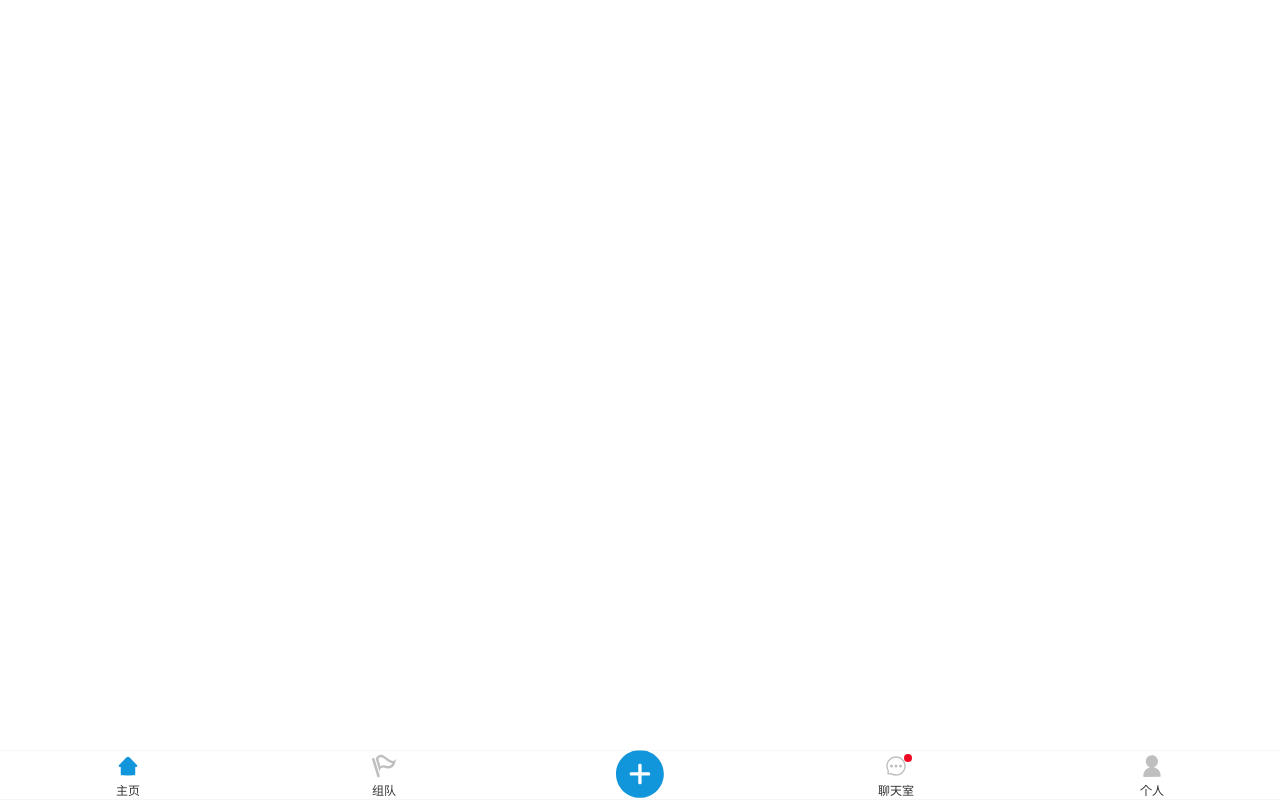
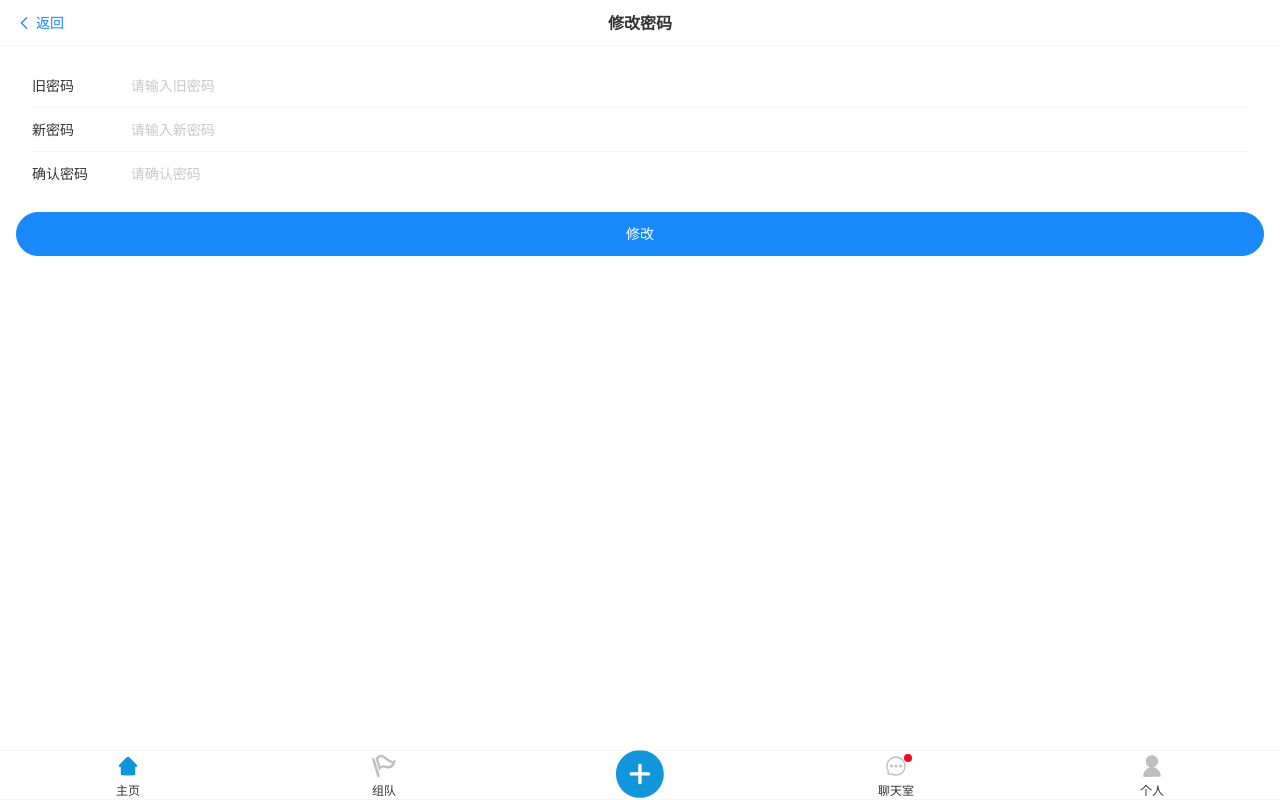
Before and after one commit to GoodLuckyed/partner-frontend, a Vue app: page /user/update/password in a window 1280 px wide. Before the commit this address had no page. Built offline with nearby package versions, Linux system fonts and the light colour scheme.

Commit message:
add 修改密码、性别、头像

```diff
--- a/components.d.ts
+++ b/components.d.ts
@@ -36,6 +36,7 @@ declare module 'vue' {
     VanNavBar: typeof import('vant/es')['NavBar']
     VanNoticeBar: typeof import('vant/es')['NoticeBar']
     VanOverlay: typeof import('vant/es')['Overlay']
+    VanPicker: typeof import('vant/es')['Picker']
     VanPickerGroup: typeof import('vant/es')['PickerGroup']
     VanPopover: typeof import('vant/es')['Popover']
     VanPopup: typeof import('vant/es')['Popup']
--- a/src/pages/user/UserEditPage.vue
+++ b/src/pages/user/UserEditPage.vue
@@ -1,4 +1,12 @@
 <template>
+  <van-sticky>
+    <van-nav-bar
+        title="用户修改"
+        left-text="返回"
+        left-arrow
+        @click-left="onClickLeft"
+    />
+  </van-sticky>
   <van-form @submit="onSubmit">
       <van-field
           v-model="editUser.currentValue"
@@ -48,7 +56,9 @@ const onSubmit = async () => {
     showFailToast('修改失败')
   }
 };
-
+const onClickLeft = () => {
+  router.back()
+}
 </script>
 
 <style scoped>
--- a/src/pages/user/UserTeamCreatePage.vue
+++ /dev/null
@@ -1,46 +0,0 @@
-<template>
-  <div id="teamPage">
-    <van-search v-model="searchText" placeholder="请输入搜索关键词" @search="onSearch"/>
-    <TeamCardList :team-list="teamList"></TeamCardList>
-    <van-empty v-if="teamList.length < 1" description="无搜索结果" />
-  </div>
-</template>
-
-<script setup lang="ts">
-import { useRouter } from "vue-router";
-import TeamCardList from "../../components/TeamCardList.vue";
-import {onMounted, ref} from "vue";
-import {reqGetCreatedTeamList} from "../../api/team";
-import {showFailToast} from "vant";
-
-const router = useRouter();
-
-const searchText = ref('')
-const onSearch = (val:string) => {
-  listTeams(val)
-}
-const doJoinTeam = () => {
-  router.push({
-    path:'/team/add'
-  })
-}
-
-const teamList = ref([])
-onMounted(async () => {
-  listTeams();
-})
-
-const listTeams = async (val = '') => {
-  const res = await reqGetCreatedTeamList(val)
-  if (res?.code == 0){
-    teamList.value = res.data
-  }else {
-    showFailToast('加载队伍列表失败,请稍后重试')
-  }
-}
-
-</script>
-
-<style scoped>
-
-</style>
--- a/src/pages/user/UserTeamJoinPage.vue
+++ /dev/null
@@ -1,41 +0,0 @@
-<template>
-  <div id="teamPage">
-    <van-search v-model="searchText" placeholder="请输入搜索关键词" @search="onSearch"/>
-    <TeamCardList :team-list="teamList"></TeamCardList>
-    <van-empty v-if="teamList.length < 1" description="无搜索结果" />
-  </div>
-</template>
-
-<script setup lang="ts">
-import { useRouter } from "vue-router";
-import TeamCardList from "../../components/TeamCardList.vue";
-import {onMounted, ref} from "vue";
-import {reqGetJoinedTeamList} from "../../api/team";
-import {showFailToast} from "vant";
-
-const router = useRouter();
-
-const searchText = ref('')
-const onSearch = (val:string) => {
-  listTeams(val)
-}
-
-const teamList = ref([])
-onMounted(async () => {
-  listTeams();
-})
-
-const listTeams = async (val = '') => {
-  const res = await reqGetJoinedTeamList(val)
-  if (res?.code == 0){
-    teamList.value = res.data
-  }else {
-    showFailToast('加载队伍列表失败,请稍后重试')
-  }
-}
-
-</script>
-
-<style scoped>
-
-</style>
--- a/src/pages/user/UserUpdatePage.vue
+++ b/src/pages/user/UserUpdatePage.vue
@@ -1,36 +1,56 @@
 <template>
+  <van-sticky>
+    <van-nav-bar
+        title="用户修改"
+        left-text="返回"
+        left-arrow
+        @click-left="onClickLeft"
+    />
+  </van-sticky>
+
+  <van-cell title="头像" is-link center>
+    <van-uploader v-model="imgUrl" :max-count="1" :after-read="afterRead" :max-size="2 * 1024 * 1024" @oversize="oversize">
+      <template #preview-delete/>
+      <img :src="user.avatarUrl" style="width: 60px;height: 60px;border-radius: 50%" alt=""/>
+    </van-uploader>
+  </van-cell>
+  <van-cell title="账户" :value="user.userAccount"/>
   <van-cell title="昵称" is-link :value="user.username" @click="toEdit('username','昵称',user.username)"/>
-  <van-cell title="账户" is-link :value="user.userAccount"/>
-  <van-cell title="头像" is-link @click="toEdit('avatarUrl','头像',user.avatarUrl)">
-    <img style="height: 48px" :src="user.avatarUrl">
+  <van-cell title="简介" is-link :value="user.profile ?? '还未填写个人简介'" @click="toEdit('profile','个人简介',user.profile)"/>
+  <van-cell title="性别" is-link @click="()=>showPicker=true">
+    <span v-if="user.gender===1">男</span>
+    <span v-if="user.gender===0">女</span>
   </van-cell>
-  <van-cell title="性别" is-link :value="user.gender" @click="toEdit('gender','性别',user.gender)"/>
   <van-cell title="电话" is-link :value="user.phone" @click="toEdit('phone','电话',user.phone)"/>
   <van-cell title="邮箱" is-link :value="user.email" @click="toEdit('email','邮箱',user.email)"/>
-  <van-cell title="星球编号" is-link :value="user.planetCode"/>
-  <van-cell title="创建时间" is-link :value="user.createTime"/>
+  <van-cell title="密码" is-link @click="updatePassword(user.id)"></van-cell>
+  <van-cell title="创建时间"   :value="user.createTime?.toString().split('.000')[0]"/>
+
+  <van-popup v-model:show="showPicker" round position="bottom">
+    <van-picker
+        title="性别"
+        :columns="genders"
+        @confirm="onConfirmGender"
+        @cancel="()=>showPicker=false"
+    />
+  </van-popup>
 </template>
 
 <script setup lang="ts">
 import { useRouter } from 'vue-router'
 import {onMounted, ref} from "vue";
+import {getCurrentUser} from "../../services/user.ts";
+import {UserType} from "../../models/user";
 import myAxios from "../../utils/request.ts";
 import {showFailToast, showSuccessToast} from "vant";
-import {getCurrentUser} from "../../services/user.ts";
 const router = useRouter();
-const user = ref({})
-// const user = {
-//   id: '1',
-//   username: '小黑子',
-//   userAccount: 'dogYuYan',
-//   avatarUrl: 'http://t15.baidu.com/it/u=1155900523,2163568117&fm=224&app=112&f=JPEG?w=500&h=500',
-//   gender: '男',
-//   phone: '19938874583',
-//   email: '111222@qq.com',
-//   planetCode: '123',
-//   createTime: new Date()
-// }
-
+const user = ref<UserType>({} as UserType)
+const showPicker = ref(false);
+const genders = [
+  {text: '男', value: '1'},
+  {text: '女', value: '0'},
+];
+const imgUrl = ref([])
 onMounted(async () => {
   user.value = await getCurrentUser();
 })
@@ -45,6 +65,58 @@ const toEdit = (editKey:string,editName:string,currentValue:string) => {
   })
 }
 
+const onConfirmGender = async ({selectedValues} : any) => {
+  const res = await myAxios.post("/user/update", {
+    "id": user.value.id,
+    gender: selectedValues[0]
+  })
+  if (res?.code === 0) {
+    showSuccessToast("修改成功")
+  } else {
+    showFailToast("修改失败")
+  }
+  showPicker.value = false
+  user.value = await getCurrentUser();
+}
+
+//修改密码
+const updatePassword = (id: number) => {
+  router.push({
+    path: '/user/update/password',
+    query: {
+      id
+    }
+  })
+}
+
+//上传头像
+const afterRead = async () => {
+  let formData = new FormData();
+  formData.append('avatarImg',imgUrl.value[0].file)
+  formData.append('id',user.value.id.toString())
+  const res = await myAxios.post('/user/upload',formData,{
+    headers:{
+      "Content-Type": "multipart/form-data"
+    }
+  })
+  if (res.code == 0){
+    window.location.reload()
+    showSuccessToast('头像上传成功')
+    await getCurrentUser().then(res => {
+      user.value.avatarUrl = res.data.avatarUrl
+    })
+  }else {
+    showFailToast('头像上传失败')
+  }
+  imgUrl.value = []
+}
+
+const oversize = () => {
+  showFailToast('图片大小不能超过2M');
+};
+const onClickLeft = () => {
+  router.back()
+}
 </script>
 
 <style scoped>
--- /dev/null
+++ b/src/pages/user/UserUpdatePassword.vue
@@ -0,0 +1,96 @@
+<template>
+  <van-sticky>
+    <van-nav-bar
+        title="修改密码"
+        left-text="返回"
+        left-arrow
+        @click-left="onClickLeft"
+    />
+  </van-sticky>
+  <van-form @submit="onSubmit">
+    <div style="padding-top: 18px"/>
+    <van-cell-group inset>
+      <van-field
+          v-model="oldPassword"
+          label="旧密码"
+          name="旧密码"
+          type="password"
+          placeholder="请输入旧密码"
+          :rules="[{ required: true, message: '请填写旧密码!' }]"
+      />
+      <van-field
+          v-model="newPassword"
+          label="新密码"
+          type="password"
+          name="新密码"
+          placeholder="请输入新密码"
+          :rules="[{ required: true, message: '请填写新密码!' }]"
+      />
+      <van-field
+          v-model="checkPassword"
+          label="确认密码"
+          type="password"
+          name="确认密码"
+          placeholder="请确认密码"
+          :rules="[{ required: true, message: '请填写确认密码!' }]"
+      />
+    </van-cell-group>
+    <div style="margin: 16px;">
+      <van-button block native-type="submit" round type="primary">
+        修改
+      </van-button>
+    </div>
+  </van-form>
+</template>
+
+<script setup lang="ts">
+import {useRoute, useRouter} from "vue-router";
+import {ref} from "vue";
+import {showConfirmDialog, showFailToast, showSuccessToast} from "vant";
+import myAxios from "../../utils/request.ts";
+
+const router = useRouter()
+const route = useRoute()
+
+const oldPassword = ref();
+const newPassword = ref();
+const checkPassword = ref();
+const id = ref(route.query.id);
+
+const onSubmit = () => {
+  showConfirmDialog({
+    message: '请确认是否修改密码！',
+  }).then(async () => {
+    const res = await myAxios.post("/user/update/password", {
+      id: id.value,
+      oldPassword: oldPassword.value,
+      newPassword: newPassword.value,
+      checkPassword: checkPassword.value
+    })
+    if (res.code == 0) {
+      showSuccessToast("修改成功")
+    } else {
+      showFailToast("修改失败")
+      return;
+    }
+    const loginOut = await myAxios.post("/user/logout", {})
+    sessionStorage.clear()
+    if (loginOut.code == 0) {
+      showSuccessToast("请重新登录")
+      router.replace("/user/login").catch(e => console.log(e))
+    }
+  }).catch(() => {
+    showSuccessToast("取消修改")
+  });
+
+};
+
+const onClickLeft = () => {
+  router.back()
+}
+
+</script>
+
+<style scoped>
+
+</style>
--- a/src/router/index.ts
+++ b/src/router/index.ts
@@ -24,6 +24,7 @@ import UserDetailPage from "../pages/user/UserDetailPage.vue";
 import MyFollowPage from "../pages/me/MyFollowPage.vue";
 import MyFansPage from "../pages/me/MyFansPage.vue";
 import MyPostPage from "../pages/me/MyPostPage.vue";
+import UserUpdatePassword from "../pages/user/UserUpdatePassword.vue";
 //@ts-ignore
 const router = VueRouter.createRouter({
     //内部提供了 history 模式的实现。为了简单起见，我们在这里使用 hash 模式。
@@ -69,6 +70,13 @@ const router = VueRouter.createRouter({
             component: UserUpdatePage,
             meta: {
                 title: '更新个人信息'
+            }
+        },
+        {
+            path: '/user/update/password',
+            component: UserUpdatePassword,
+            meta: {
+                title: '更新密码'
             }
         },
         {
```
